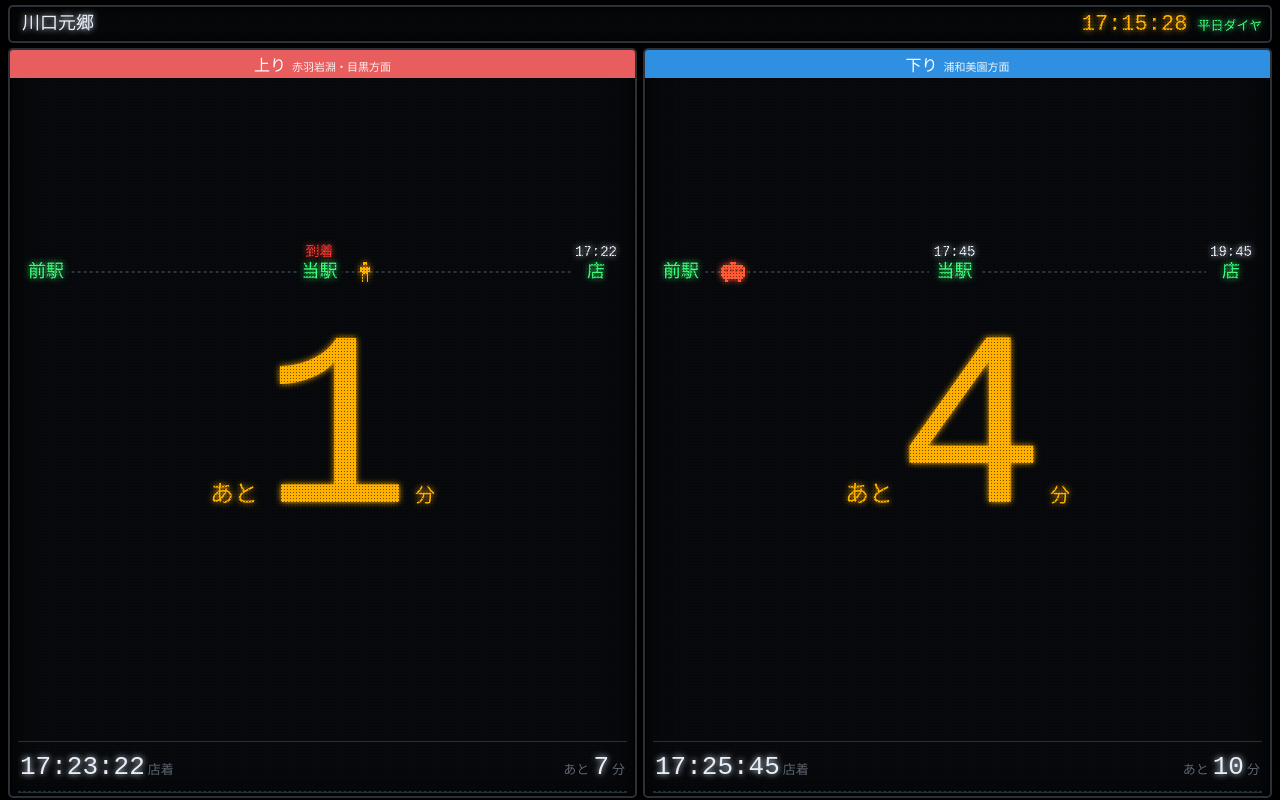
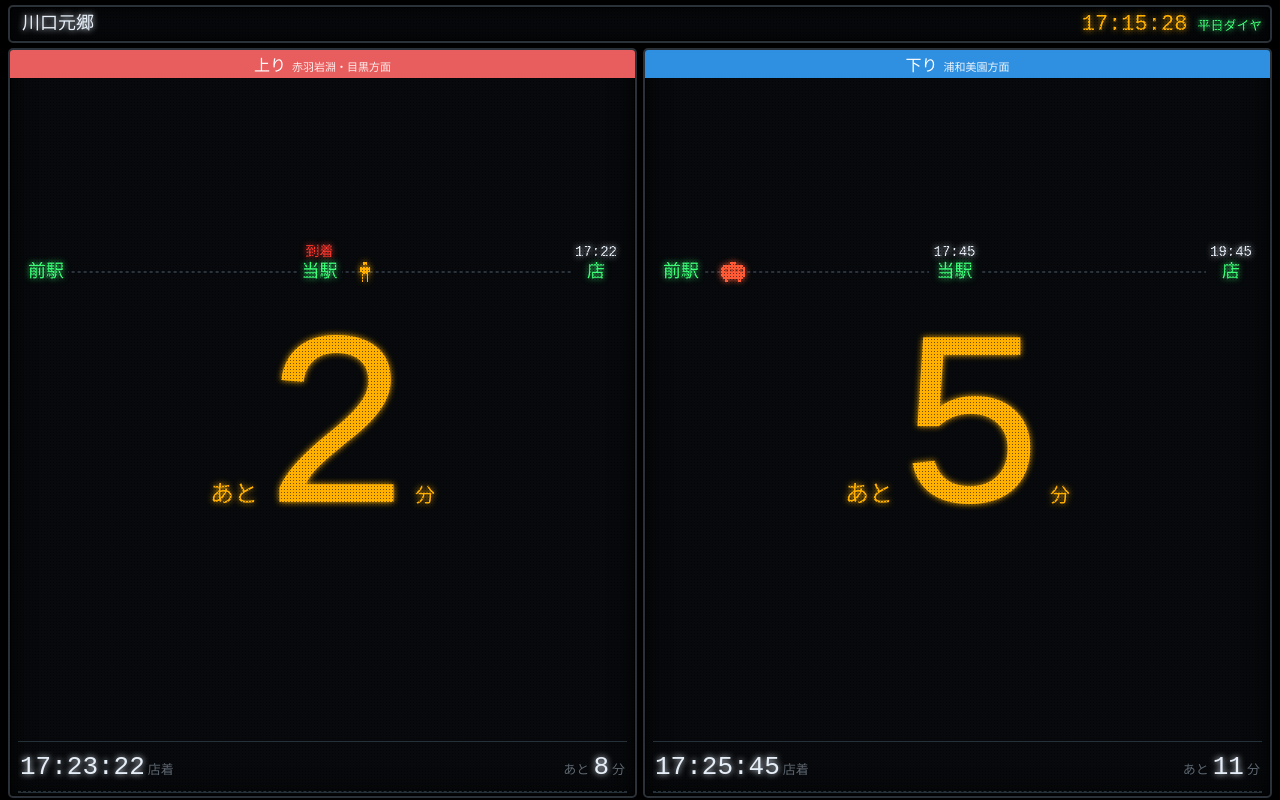
Before and after one commit to kwkmhbk/kawaguchi-wave, a plain HTML site: page index.html in a window 1280 px wide. Drawn offline with Linux system fonts and the light colour scheme; no server answers; a web font is replaced by a local one.

Commit message:
「あと○分」の表示を秒の切り上げにし、「あと4分→3分→2分→1分以内」の順に変わるようにした
一覧の「分」表示も同じく切り上げにそろえた

Co-Authored-By: Claude Opus 5.5 <noreply@anthropic.com>
Claude-Session: https://claude.ai/code/session_01QXNhSU7vAxfigFf4iMnyqH

```diff
--- a/index.html
+++ b/index.html
@@ -1065,8 +1065,8 @@ const SETTINGS_KEY = 'kawaguchiWave.settings';
 // holdSec: 到着（0秒）のあと「到着」と表示してカウントアップを続ける秒数。これを過ぎたら次の波を表示する
 // walk: 電車が着いてから、お客さんが店に着くまでの歩行時間（上り・下り共通。同じホームのため）
 // offset: 到着の秒を推定できない列車に使う「到着分（秒00）からのずれ」（上り・下り共通）
-// countMode: カウントの表示（'sec'=秒 / 'ms'=分:秒 / 'min'=分（秒は切り捨て））
-// listTarget: 一覧の時刻（'train'=駅着 / 'store'=店着）、listRemain: 一覧の残り時間（'sec'=秒 / 'ms'=分:秒 / 'min'=分（秒は切り捨て））
+// countMode: カウントの表示（'sec'=秒 / 'ms'=分:秒 / 'min'=分（秒は切り上げ））
+// listTarget: 一覧の時刻（'train'=駅着 / 'store'=店着）、listRemain: 一覧の残り時間（'sec'=秒 / 'ms'=分:秒 / 'min'=分（秒は切り上げ））
 const DEFAULTS = { offset: 60, walk: 120, holdSec: 70, swap: false,
   countMode: 'min', listTarget: 'store', listRemain: 'min', listRows: 1 }; // listRows: 下の一覧の行数（1 か 2）
 
@@ -1199,14 +1199,14 @@ function renderColumn(col, t, sd, dir) {
   col.classList.toggle('arrived', arrived);
   // 表示は「秒」「分:秒」「分」の3通り（一覧より上のタッチで切り替え）。
   // 秒・分:秒: 到着後はマイナスを付けずに 0, 1, 2… とカウントアップする
-  // 分: 秒は切り捨て。1分未満は「あと1分以内」、到着後は数えずに「到着」とだけ出す
+  // 分: 秒は切り上げ（「あと4分」→「あと3分」→「あと2分」→「あと1分以内」）。到着後は数えずに「到着」とだけ出す
   const n = arrived ? -remain : remain;
   const mode = settings.countMode;
   let label = arrived ? '到着' : 'あと', secText, unit = '秒', within = false;
   if (mode === 'min') {
     if (arrived) { label = ''; secText = '到着'; unit = ''; }
-    else if (remain < 60) { secText = '1'; unit = '分'; within = true; }
-    else { secText = String(Math.floor(remain / 60)); unit = '分'; }
+    else if (remain <= 60) { secText = '1'; unit = '分'; within = true; }
+    else { secText = String(Math.ceil(remain / 60)); unit = '分'; }
   } else if (mode === 'ms') {
     secText = fmtDur(n); unit = '';
   } else {
@@ -1265,8 +1265,8 @@ function renderColumn(col, t, sd, dir) {
     const [sa, sl] = li.querySelectorAll('.s b, .s small:not(.pre)');
     setText(ta, hms(target));
     setText(tl, store ? '店着' : '駅着');
-    // 残り時間: 秒 /「分:秒」/ 分（秒は切り捨て。一覧の電車は60秒以上先なので0分にはならない）
-    setText(sa, listRemain === 'ms' ? fmtDur(remainSec) : listRemain === 'min' ? String(Math.floor(remainSec / 60)) : String(remainSec));
+    // 残り時間: 秒 /「分:秒」/ 分（上のカウントと同じく秒は切り上げ）
+    setText(sa, listRemain === 'ms' ? fmtDur(remainSec) : listRemain === 'min' ? String(Math.ceil(remainSec / 60)) : String(remainSec));
     setText(sl, listRemain === 'ms' ? '' : listRemain === 'min' ? '分' : '秒');
   }
   return { at: w.at, arrived };
```
Also changed, not shown: 1 other file.
